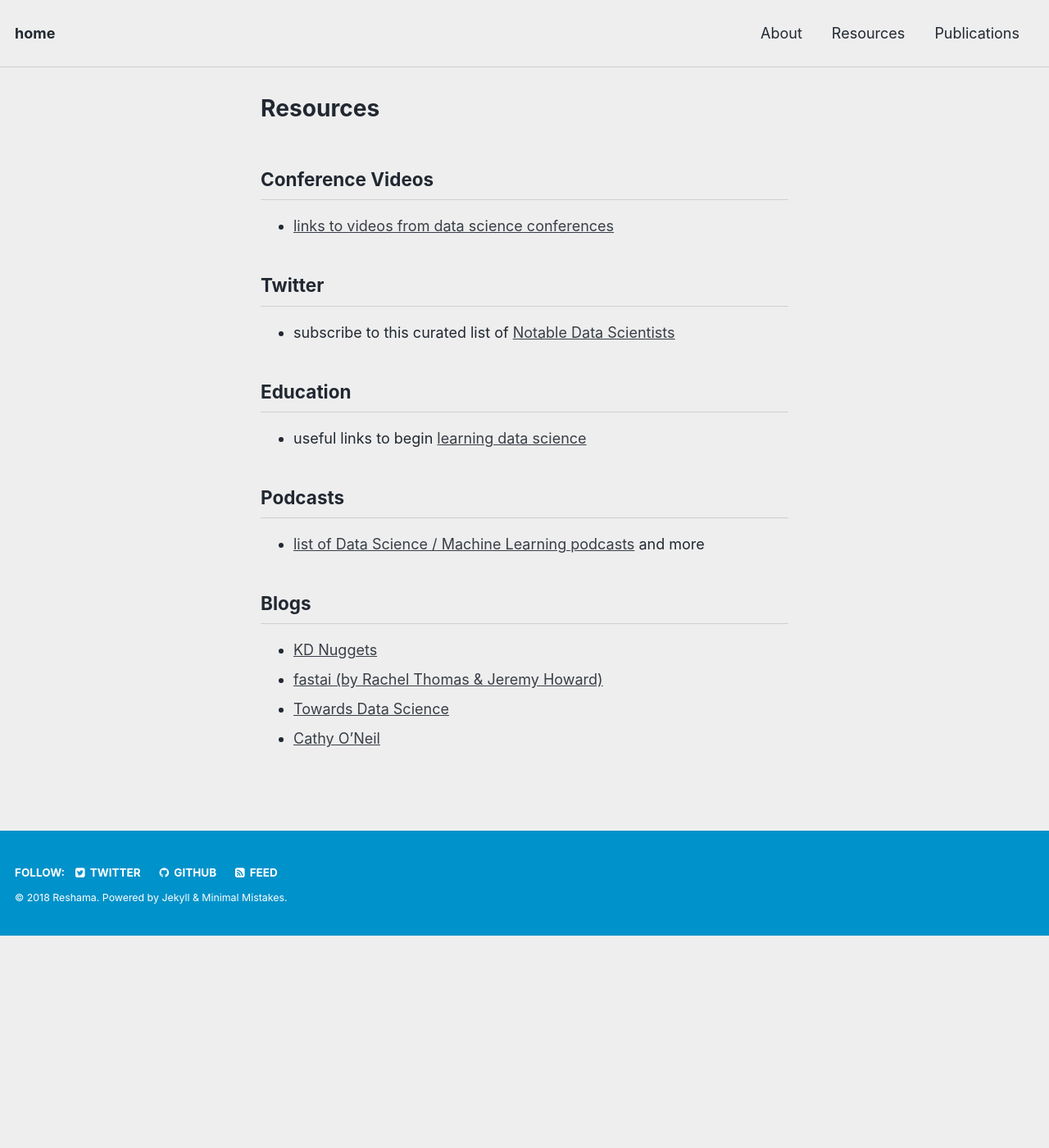
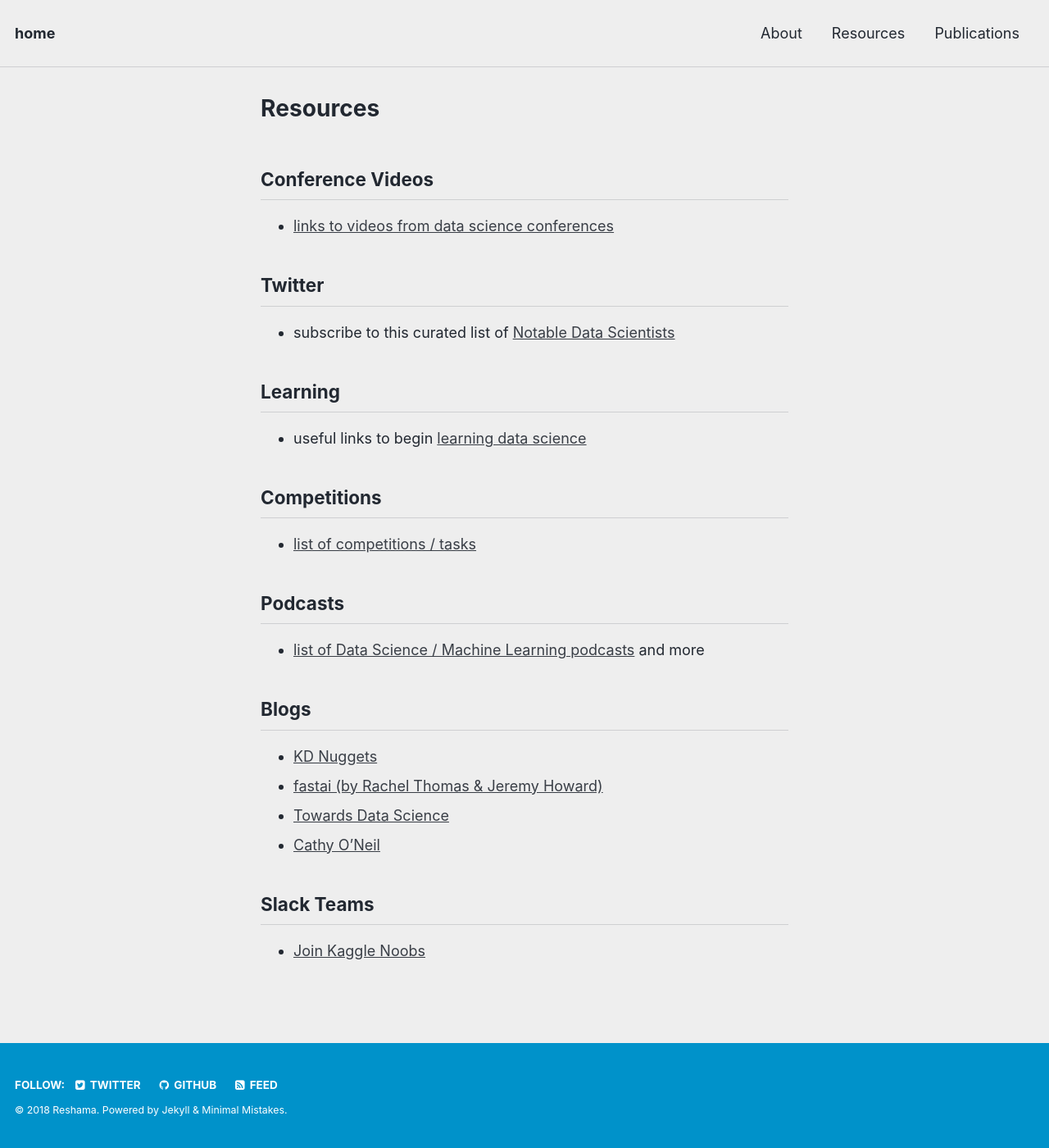
Before and after one commit to reshamas/reshamas.github.io, a Jekyll site: the page built from resources/index.md, in a window 1280 px wide. Shown: the whole page at 82% size. Built offline with Jekyll 4.4.1, drawn with Linux system fonts in a browser that asks for light colours; before the commit the page ends 1141 px from its top, so only the background shows below that.

Commit message:
Update index.md

```diff
--- a/resources/index.md
+++ b/resources/index.md
@@ -12,8 +12,11 @@ comments: false
 ## Twitter
 * subscribe to this curated list of [Notable Data Scientists](https://twitter.com/reshamas/lists/notable-data-scientists/members)
 
-## Education
+## Learning
 * useful links to begin [learning data science](ds_learning.md)
+
+## Competitions
+* [list of competitions / tasks](https://github.com/reshamas/fastai_deeplearn_part1/blob/master/notes/competitions.md)
 
 ## Podcasts
 * [list of Data Science / Machine Learning podcasts](https://github.com/rShetty/awesome-podcasts#data-sciencemachine-learning) and more
@@ -23,3 +26,6 @@ comments: false
 * [fastai (by Rachel Thomas & Jeremy Howard)](http://www.fast.ai/topics/)
 * [Towards Data Science](https://towardsdatascience.com)
 * [Cathy O'Neil](https://mathbabe.org)
+
+## Slack Teams
+* [Join Kaggle Noobs](http://kagglenoobs.herokuapp.com)
```
